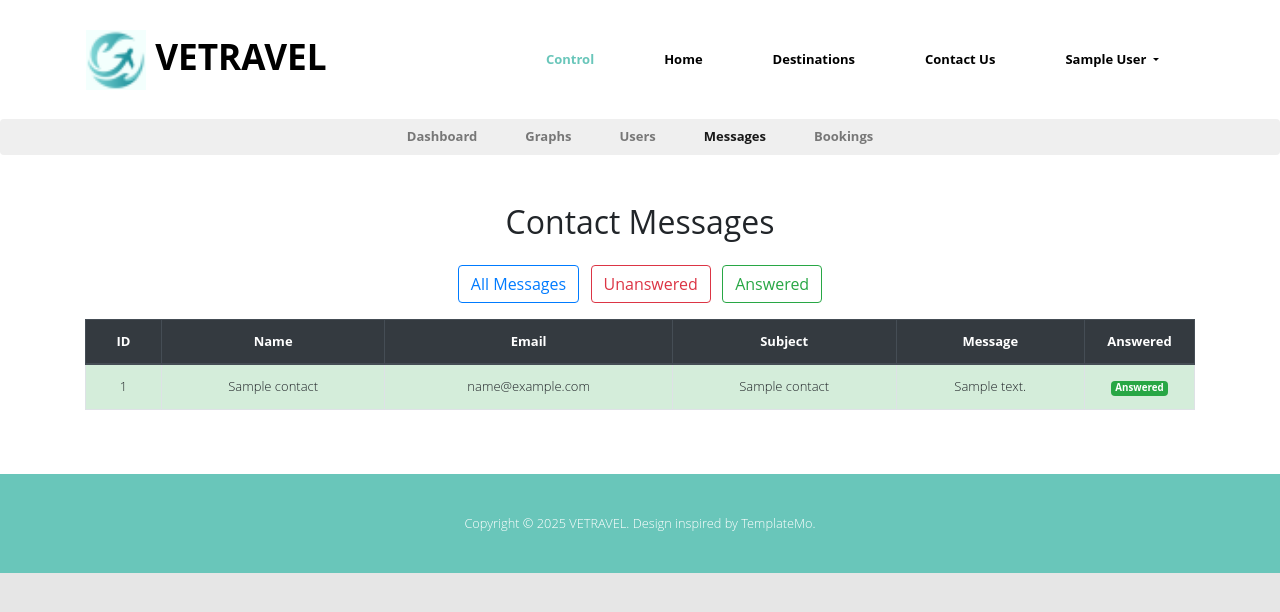
After one commit to vedranmackovic/travel-site-data-analysis, a Flask app: page /messages in a window 1280 px wide. The commit adds this page. Shown: the top 612 px of the page. Run offline with Flask 3, Linux system fonts and the light colour scheme; the visitor is signed in with stand-in values (Sample User, id 1); tables that the repository leaves empty hold one stand-in row (values such as "Sample post"); some libraries are stand-ins or nearby versions.

Commit message:
Admin view for contact messages with status and filters

```diff
--- a/app.py
+++ b/app.py
@@ -23,6 +23,7 @@ class Contact(db.Model):
     email = db.Column(db.String(120), nullable=False)
     subject = db.Column(db.String(200), nullable=False)
     message = db.Column(db.Text, nullable=False)
+    answered = db.Column(db.Boolean, default=False, nullable=False)
 
 class User(db.Model):
     id = db.Column(db.Integer, primary_key=True)
@@ -248,6 +249,28 @@ def users():
     all_users = User.query.all()
     return render_template("users.html", active_page="control", users=all_users)
 
+@app.route('/messages', methods=["GET", "POST"])
+def messages():
+    if not session.get('is_admin'):
+        flash("Access denied.", "danger")
+        return redirect(url_for('home'))
+
+    if request.method == "POST":
+        if request.form.get('action') == "mark_answered":
+            contact_id = request.form.get('contact_id')
+
+            contact = Contact.query.get(contact_id)
+            if not contact:
+                flash("Message not found.", "danger")
+                return redirect(url_for('messages'))
+
+            contact.answered = True
+            db.session.commit()
+            return redirect(url_for('messages'))
+
+    all_contacts = Contact.query.all()
+    return render_template("messages.html", active_page="control", contacts=all_contacts)
+
 @app.route('/login', methods=['POST'])
 def login():
     email = request.form.get('email')
--- a/static/css/style.css
+++ b/static/css/style.css
@@ -480,16 +480,16 @@ footer p { color: white; }
 }
 
 .table-responsive {
-  max-height: 300px;      /* Or whatever height you want */
+  max-height: 300px;
   overflow-y: auto;
 }
 
 .table-responsive thead th {
   position: sticky;
   top: 0;
-  background-color: #343a40; /* Same as Bootstrap's thead-dark background */
-  color: white;              /* Text color for the header */
-  z-index: 10;               /* Make sure it stays above body rows */
+  background-color: #343a40;
+  color: white;
+  z-index: 10;
 }
 
 .admin-yes {
@@ -511,6 +511,51 @@ footer p { color: white; }
 .no-border-left {
   border-left: none;
   border-radius: 0 12px 12px 0;
+}
+
+#contact-table-wrapper {
+    max-height: 400px;
+    overflow-y: auto;
+    overflow-x: hidden;
+}
+
+.contact-table .message-cell {
+    word-break: break-word;
+    max-width: 300px;
+}
+
+.contact-table .answered-col {
+    width: 110px;
+    word-break: break-word;
+}
+
+.contact-table tr.answered.even {
+    background-color: #d4edda;
+}
+.contact-table tr.answered.odd {
+    background-color: #c3e6cb;
+}
+.contact-table tr.not-answered.even {
+    background-color: #f8d7da;
+}
+.contact-table tr.not-answered.odd {
+    background-color: #f5c6cb;
+}
+
+.contact-table .mark-btn {
+    border-radius: 8px;
+    padding: 2px 8px;
+    font-size: 0.85rem;
+}
+
+.contact-table td, .contact-table th {
+    vertical-align: middle !important;
+    text-align: center;
+}
+
+.btn.active-filter {
+    background-color: #007bff;
+    color: white;
 }
 
 #google-map { height: 600px; }
--- /dev/null
+++ b/static/js/messages.js
@@ -0,0 +1,12 @@
+function filterMessages(filter) {
+    const rows = document.querySelectorAll('.contact-table tbody tr');
+    rows.forEach(row => {
+        if (filter === 'all') {
+            row.style.display = '';
+        } else if (row.classList.contains(filter)) {
+            row.style.display = '';
+        } else {
+            row.style.display = 'none';
+        }
+    });
+}
--- a/templates/control.html
+++ b/templates/control.html
@@ -23,7 +23,7 @@
                     <a class="nav-link" href="{{ url_for('users') }}">Users</a>
                 </li>
                 <li class="nav-item mx-3">
-                    <a class="nav-link" href="#">Messages</a>
+                    <a class="nav-link" href="{{ url_for('messages') }}">Messages</a>
                 </li>
                 <li class="nav-item mx-3">
                     <a class="nav-link" href="#">Bookings</a>
--- /dev/null
+++ b/templates/messages.html
@@ -0,0 +1,88 @@
+<!DOCTYPE html>
+<html lang="en">
+<head>
+    <meta charset="UTF-8">
+    <meta name="viewport" content="width=device-width, initial-scale=1.0">
+    <title>Messages</title>
+    <link rel="icon" href="../static/img/logo.png" type="image/png">
+    <link href="https://cdn.jsdelivr.net/npm/bootstrap@4.6.2/dist/css/bootstrap.min.css" rel="stylesheet">
+    <link rel="stylesheet" href="../static/css/style.css">
+</head>
+<body>
+    {% include '_navbar.html' %}
+    <div class="tm-page-wrap mx-auto">
+        <nav class="navbar navbar-expand-lg navbar-light tm-bg-gray rounded">
+            <ul class="navbar-nav mx-auto">
+                <li class="nav-item mx-3">
+                    <a class="nav-link" href="{{ url_for('control') }}">Dashboard</a>
+                </li>
+                <li class="nav-item mx-3">
+                    <a class="nav-link" href="#">Graphs</a>
+                </li>
+                <li class="nav-item mx-3">
+                    <a class="nav-link" href="{{ url_for('users') }}">Users</a>
+                </li>
+                <li class="nav-item mx-3">
+                    <a class="nav-link active" href="#">Messages</a>
+                </li>
+                <li class="nav-item mx-3">
+                    <a class="nav-link" href="#">Bookings</a>
+                </li>
+            </ul>
+        </nav>
+        <div class="container mt-5 pb-5">
+            <h2 class="text-center mb-4">Contact Messages</h2>
+            <div class="text-center mb-3">
+                <button class="btn btn-outline-primary mx-1" onclick="filterMessages('all')">All Messages</button>
+                <button class="btn btn-outline-danger mx-1" onclick="filterMessages('not-answered')">Unanswered</button>
+                <button class="btn btn-outline-success mx-1" onclick="filterMessages('answered')">Answered</button>
+            </div>
+            <div id="contact-table-wrapper" class="table-responsive">
+                <table class="table contact-table table-bordered table-hover">
+                    <thead class="thead-dark">
+                        <tr>
+                            <th>ID</th>
+                            <th>Name</th>
+                            <th>Email</th>
+                            <th>Subject</th>
+                            <th>Message</th>
+                            <th class="answered-col">Answered</th>
+                        </tr>
+                    </thead>
+                    <tbody>
+                        {% for contact in contacts %}
+                        <tr class="{% if contact.answered %}answered{% else %}not-answered{% endif %} {% if loop.index0 % 2 == 0 %}even{% else %}odd{% endif %}">
+                            <td>{{ contact.id }}</td>
+                            <td>{{ contact.name }}</td>
+                            <td>{{ contact.email }}</td>
+                            <td>{{ contact.subject }}</td>
+                            <td class="message-cell">{{ contact.message }}</td>
+                            <td class="answered-col">
+                                {% if not contact.answered %}
+                                <form method="POST" action="{{ url_for('messages') }}">
+                                    <input type="hidden" name="contact_id" value="{{ contact.id }}">
+                                    <input type="hidden" name="action" value="mark_answered">
+                                    <button type="submit" class="btn btn-sm btn-dark mark-btn">Mark Answered</button>
+                                </form>
+                                {% else %}
+                                <span class="badge badge-success">Answered</span>
+                                {% endif %}
+                            </td>
+                        </tr>
+                        {% endfor %}
+                    </tbody>
+                </table>
+            </div>
+        </div>
+    </div>
+    <footer class="tm-container-outer">
+        <p>Copyright © 2025 VETRAVEL. Design inspired by TemplateMo.</p>
+    </footer>
+    {% include 'modals.html' %}
+    <script src="https://code.jquery.com/jquery-1.11.3.min.js"></script>
+    <script src="https://cdn.jsdelivr.net/npm/popper.js@1.16.1/dist/umd/popper.min.js"></script>
+    <script src="https://stackpath.bootstrapcdn.com/bootstrap/4.0.0-beta.2/js/bootstrap.min.js"></script>
+    <script src="../static/js/modal.js"></script>
+    <script src="../static/js/messages.js"></script>
+</body>
+</html>
--- a/templates/users.html
+++ b/templates/users.html
@@ -23,7 +23,7 @@
                     <a class="nav-link active" href="#">Users</a>
                 </li>
                 <li class="nav-item mx-3">
-                    <a class="nav-link" href="#">Messages</a>
+                    <a class="nav-link" href="{{ url_for('messages') }}">Messages</a>
                 </li>
                 <li class="nav-item mx-3">
                     <a class="nav-link" href="#">Bookings</a>
@@ -35,7 +35,7 @@
             <div class="mb-3 text-center">
                 <input type="text" id="emailSearch" class="form-control w-50 mx-auto" placeholder="Search by email">
             </div>
-            <div class="table-responsive" style="max-height: 265px; overflow-y: auto;" >
+            <div class="table-responsive" style="max-height: 400px; overflow-y: auto;" >
                 <table class="table table-bordered table-striped table-hover" id="usersTable">
                     <thead class="thead-dark">
                         <tr>
```
